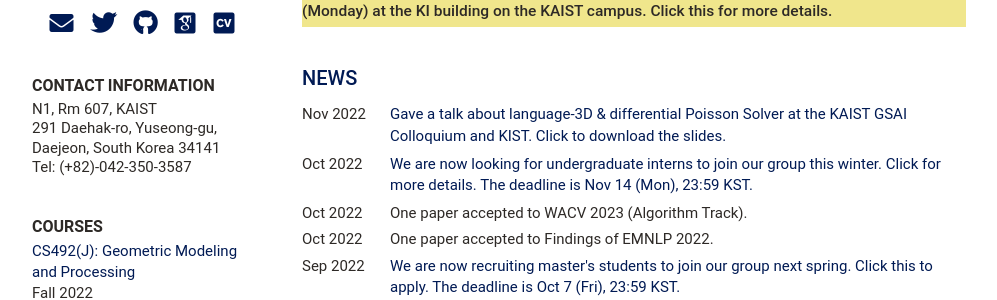
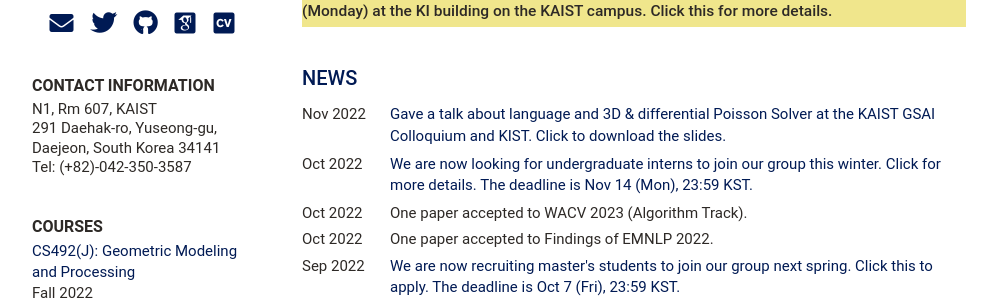
Before and after one commit to mhsung/mhsung.github.io, a Jekyll site: the page built from index.html, in a window 1280 px wide and 900 px high. Shown: the part 414-714 px from the top of the window, without its empty margins (126-1123 px from the left). Built offline with Jekyll 4.4.1, drawn with Linux system fonts in a browser that asks for light colours; some web fonts are replaced.

Commit message:
Updated.

```diff
--- a/_data/news.yml
+++ b/_data/news.yml
@@ -1,5 +1,5 @@
 news:
-    - title: "Gave a talk about language-3D & differential Poisson Solver at the KAIST GSAI Colloquium and KIST. Click to download the slides."
+    - title: "Gave a talk about language and 3D & differential Poisson Solver at the KAIST GSAI Colloquium and KIST. Click to download the slides."
       time: Nov 2022
       link: https://kaistackr-my.sharepoint.com/:b:/g/personal/mhsung_kaist_ac_kr/Eat0kepdoURCqF18vbgc3wEBuOF6skhtg-LxlS_woOsp-w?e=wJyRCa
     - title: "We are now looking for undergraduate interns to join our group this winter. Click for more details. The deadline is Nov 14 (Mon), 23:59 KST."
```
